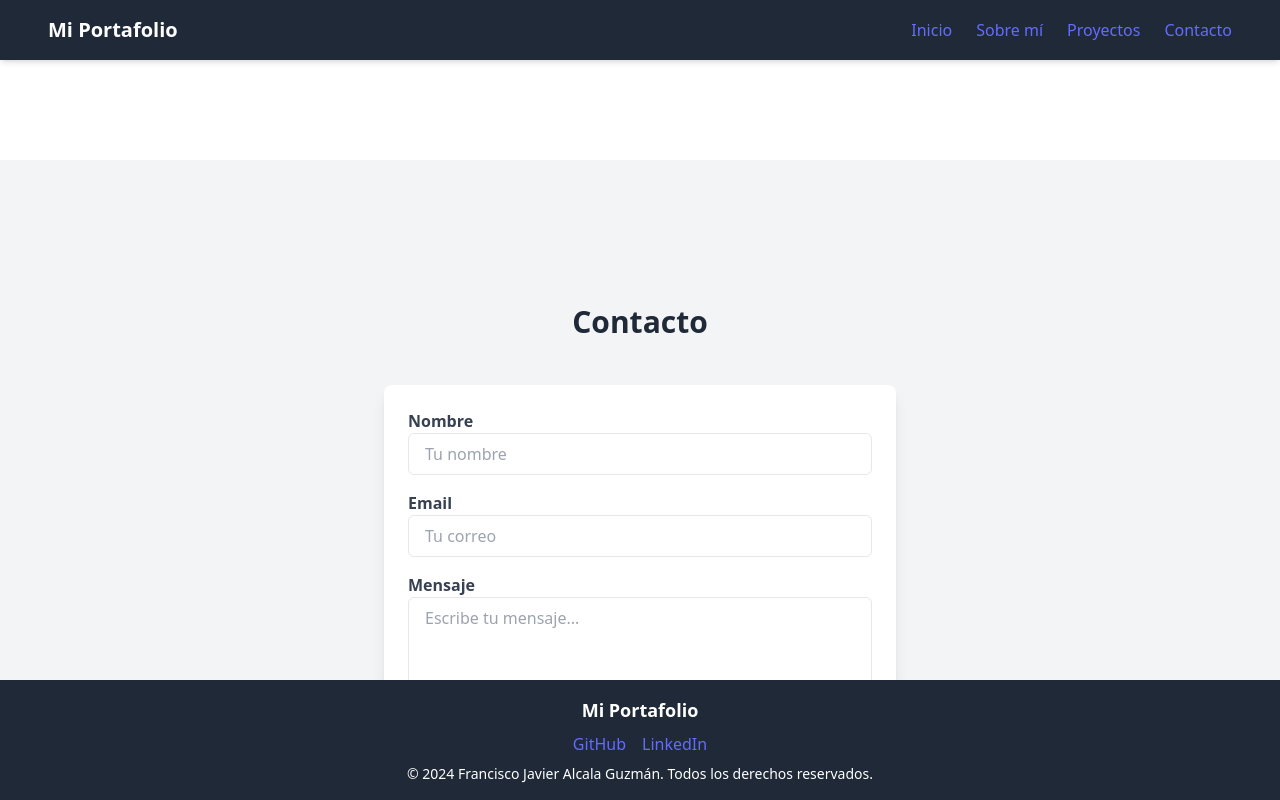
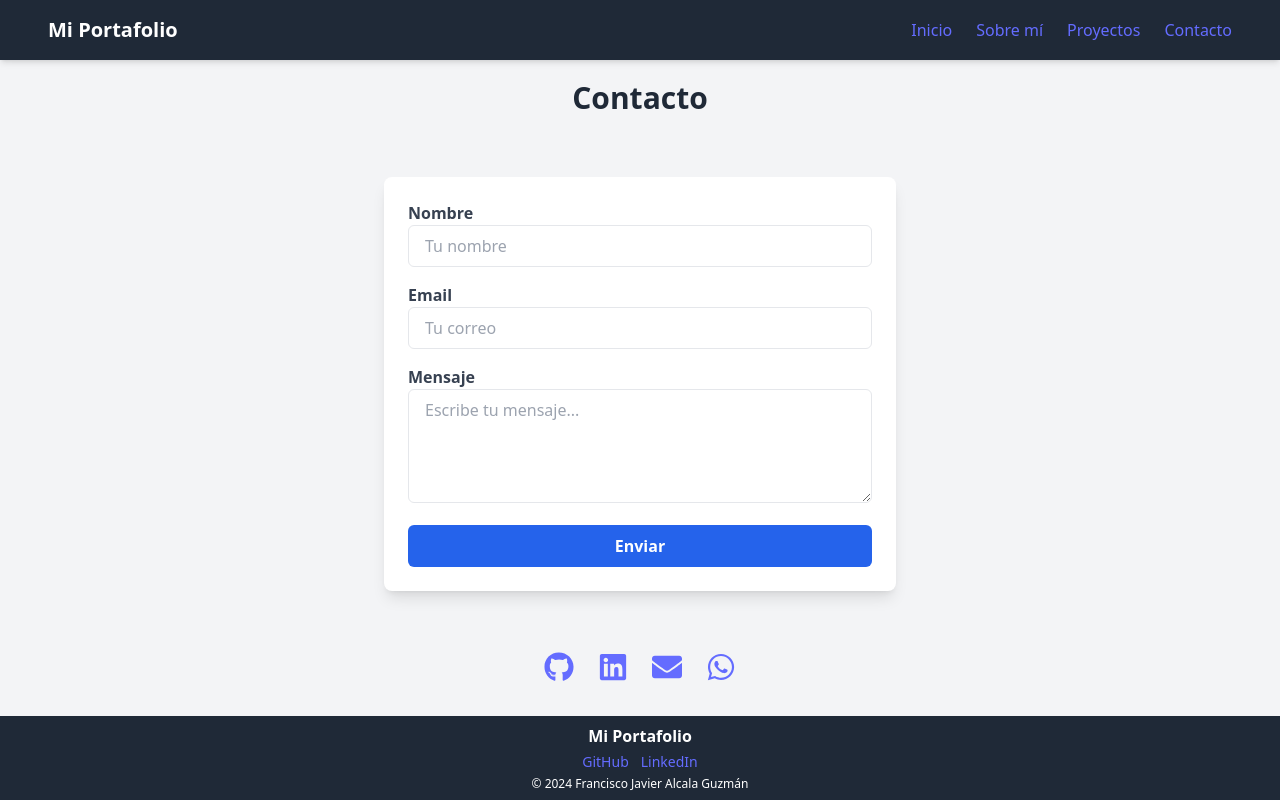
Before and after one commit to FranciscoJALG/Portafolio, a React (Vite) app in the folder portafolio/: page /Portafolio/Contact in a window 1280 px wide. Shown: the top 800 px of the page. Built offline with nearby package versions, Linux system fonts and the light colour scheme.

Commit message:
se hicieron varios cambios de diseño para que se visualice mejor el contenido

```diff
--- a/portafolio/src/App.css
+++ b/portafolio/src/App.css
@@ -26,7 +26,3 @@ footer {
   position: relative;
   bottom: 0;
 }
-
-Home {
-
-}
--- a/portafolio/src/App.jsx
+++ b/portafolio/src/App.jsx
@@ -12,7 +12,7 @@ function App() {
    <Router>
       <div className="flex flex-col min-h-screen">
         <Navbar />
-        <main className="flex-grow pt-[400px] pb-20 overflow-y-auto">
+        <main className="flex-grow pt-[50px] pb-[83px] overflow-y-auto">
           <Routes>
             <Route path="/Portafolio/" element={<Home />} />
             <Route path="Portafolio/About" element={<AboutMe />} />
--- a/portafolio/src/Components/About.jsx
+++ b/portafolio/src/Components/About.jsx
@@ -1,7 +1,7 @@
 export default function About() {
     return(
 
-      <section id="about" className="bg-gray-900 text-white pt-20">
+      <section id="about" className="bg-gray-900 text-white pt-24 pb-20 min-h-screen flex items-center">
       <div className="container mx-auto max-w-4xl text-center">
         <h2 className="text-4xl font-bold text-blue-400">Sobre Mí</h2>
         <p className="text-lg mt-4">
--- a/portafolio/src/Components/Contact.jsx
+++ b/portafolio/src/Components/Contact.jsx
@@ -2,7 +2,7 @@ import { FaGithub, FaLinkedin, FaEnvelope, FaWhatsapp } from "react-icons/fa";
 
 export default function Contact() {
   return (
-    <section id="contact" className="flex flex-col min-h-screen items-center justify-between bg-gray-100 pt-36">
+    <section id="contact" className="flex flex-col min-h-screen items-center justify-between bg-gray-100 pt-24">
       <h2 className="text-3xl font-bold text-gray-800 mb-6">Contacto</h2>
 
       {/* Formulario de contacto */}
--- a/portafolio/src/Components/Footer.jsx
+++ b/portafolio/src/Components/Footer.jsx
@@ -1,12 +1,12 @@
 export default function Footer() {
   return (
-      <footer className="fixed bottom-0 left-0 w-full bg-gray-800 text-white p-4 text-center shadow-md z-10">
+    <footer className="fixed bottom-0 left-0 w-full bg-gray-800 text-white py-2 text-center shadow-md z-10 text-sm">
       <div className="container mx-auto flex flex-col items-center">
         {/* Nombre o logo */}
-          <h2 className="text-lg font-bold">Mi Portafolio</h2>
+        <h2 className="text-base font-semibold">Mi Portafolio</h2>
 
         {/* Redes sociales */}
-          <div className="flex space-x-4 mt-2">
+        <div className="flex space-x-3 mt-1">
           <a href="https://github.com/franciscojalg" target="_blank" rel="noopener noreferrer" className="hover:text-gray-400">
             GitHub
           </a>
@@ -16,7 +16,7 @@ export default function Footer() {
         </div>
 
         {/* Derechos de autor */}
-          <p className="text-sm mt-2">© 2024 Francisco Javier Alcala Guzmán. Todos los derechos reservados.</p>
+        <p className="text-xs mt-1">© 2024 Francisco Javier Alcala Guzmán</p>
       </div>
     </footer>
   );
--- a/portafolio/src/Components/Projects.jsx
+++ b/portafolio/src/Components/Projects.jsx
@@ -24,14 +24,14 @@ const projects = [
     tech: ["Python", "Flask", "Bootstrap."],
     github: "https://github.com/FranciscoJALG/Data-analizer",
     demo: "https://data-analizer-1.onrender.com",
-  }
+  },
 
 
 ];
 
 export default function Projects() {
   return (
-<section id="projects" className="pt-20 pb-10 overflow-auto">
+<section id="projects" className="scroll-mt-24 px-6 bg-gray-100 min-h-[calc(100vh-8rem)] py-10">
        <h2 className="text-3xl font-bold text-center mb-8">Mis Proyectos</h2>
   <div className="grid grid-cols-1 md:grid-cols-2 lg:grid-cols-3 gap-6 px-6">
         {projects.map((project, index) => (
```
Lines whose indentation alone changed are shown as unchanged.
